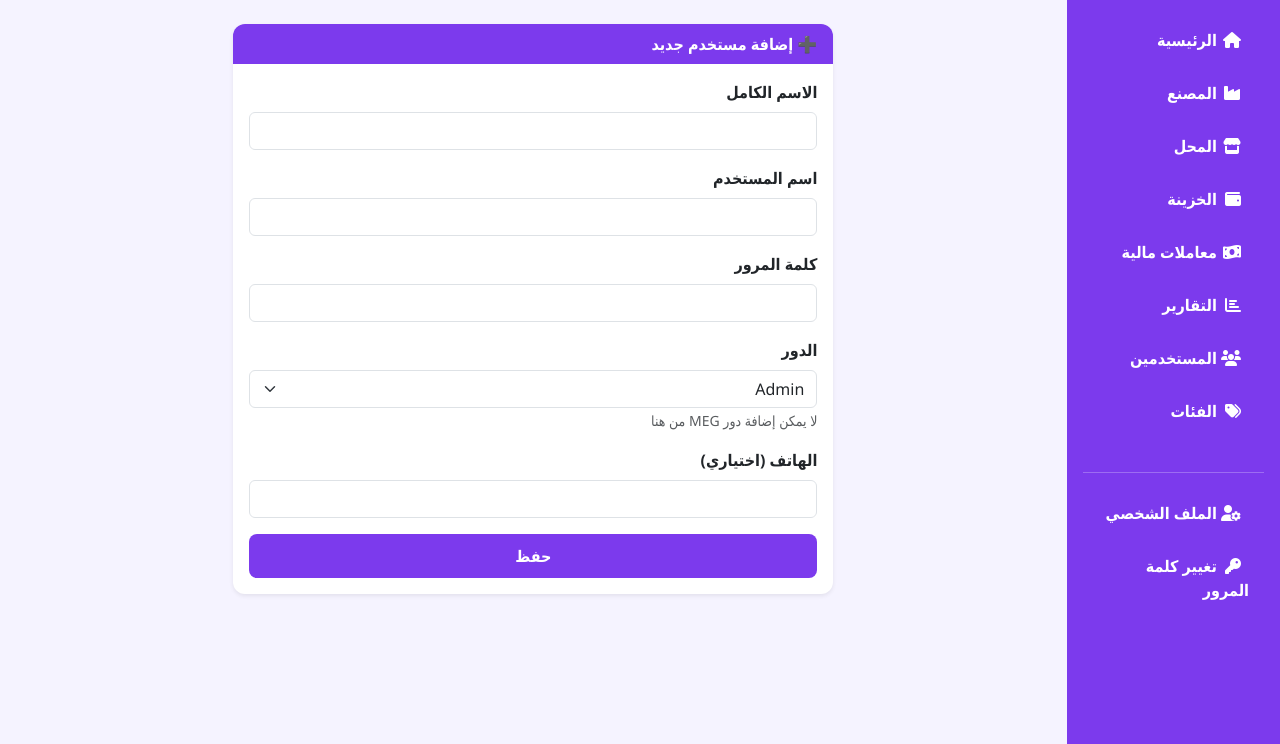
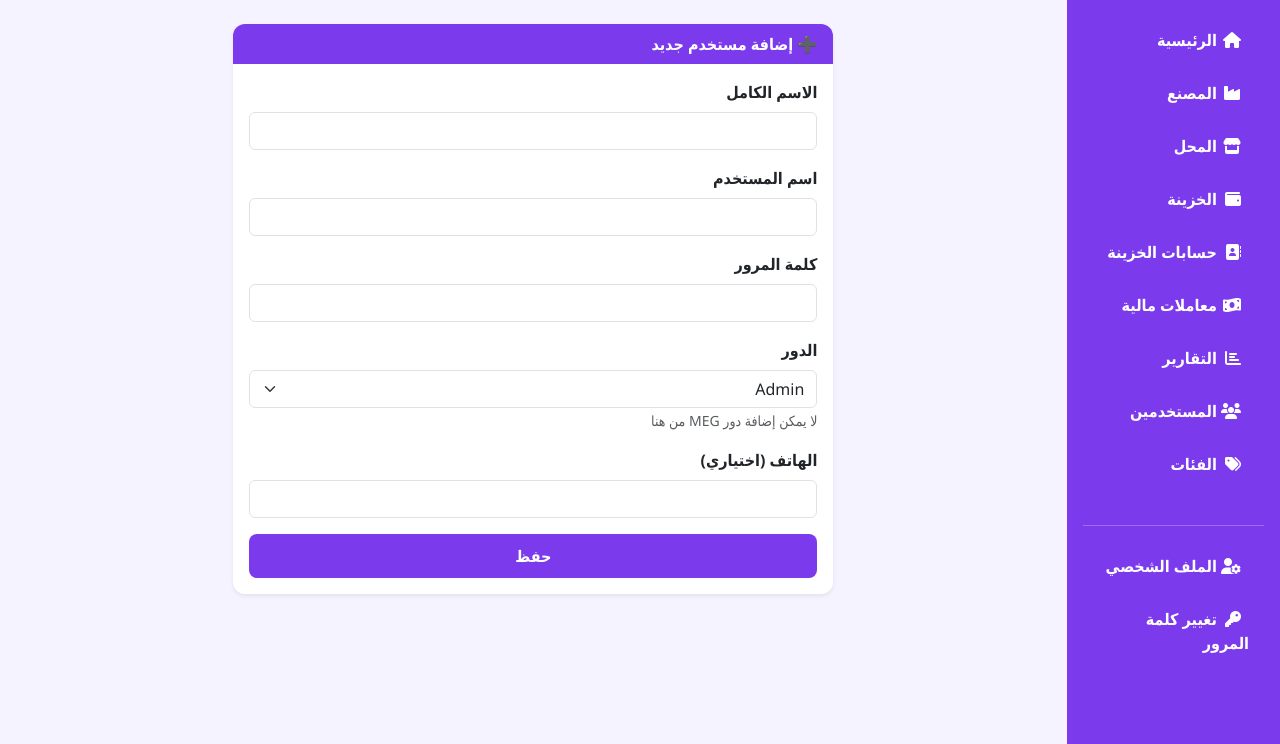
Before and after one commit to mariam-anwar-elgendy/FactoryAlFath, a Flask app: page /admin/users/add in a window 1280 px wide. Shown: the part 56-800 px from the top of the page. Run offline with Flask 3, Linux system fonts and the light colour scheme; a user stored in the database is signed in; data that the repository does not hold is empty.

Commit message:
Update base.html

```diff
--- a/templates/base.html
+++ b/templates/base.html
@@ -48,7 +48,7 @@
 
                         {% if current_user.role in ['meg', 'admin', 'mariam', 'rehab', 'ahmed'] %}
                         <li class="nav-item">
-                            <a class="nav-link text-white" href="{{ url_for('store_transactions') }}">
+                            <a class="nav-link text-white" href="{{ url_for('store_index') }}">
                                 <i class="fas fa-store ms-2"></i> المحل
                             </a>
                         </li>
@@ -58,6 +58,14 @@
                         <li class="nav-item">
                             <a class="nav-link text-white" href="{{ url_for('treasury_index') }}">
                                 <i class="fas fa-wallet ms-2"></i> الخزينة
+                            </a>
+                        </li>
+                        {% endif %}
+
+                        {% if current_user.role in ['meg', 'admin', 'mariam'] %}
+                        <li class="nav-item">
+                            <a class="nav-link text-white" href="{{ url_for('treasury_accounts') }}">
+                                <i class="fas fa-address-book ms-2"></i> حسابات الخزينة
                             </a>
                         </li>
                         {% endif %}
```
